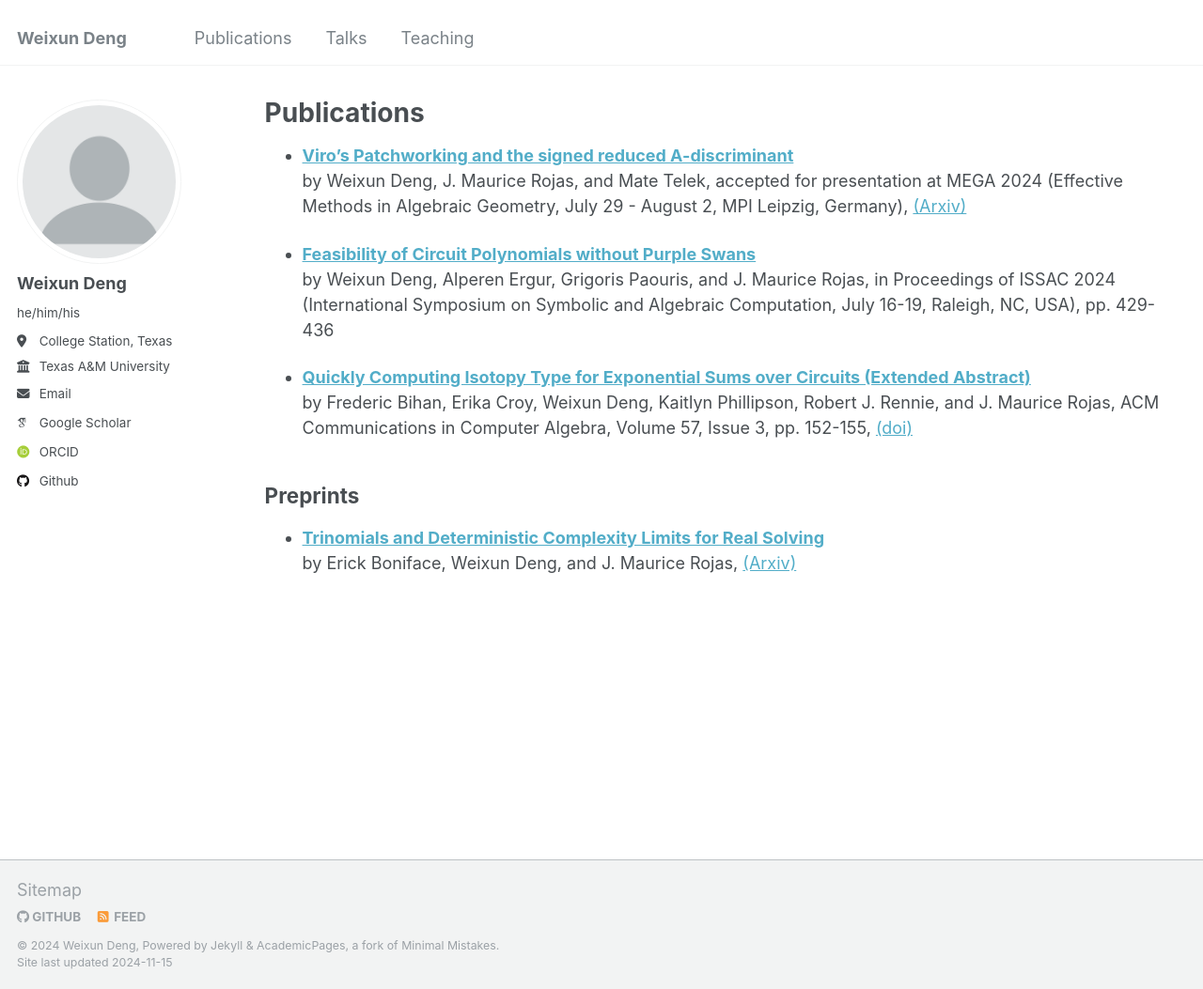
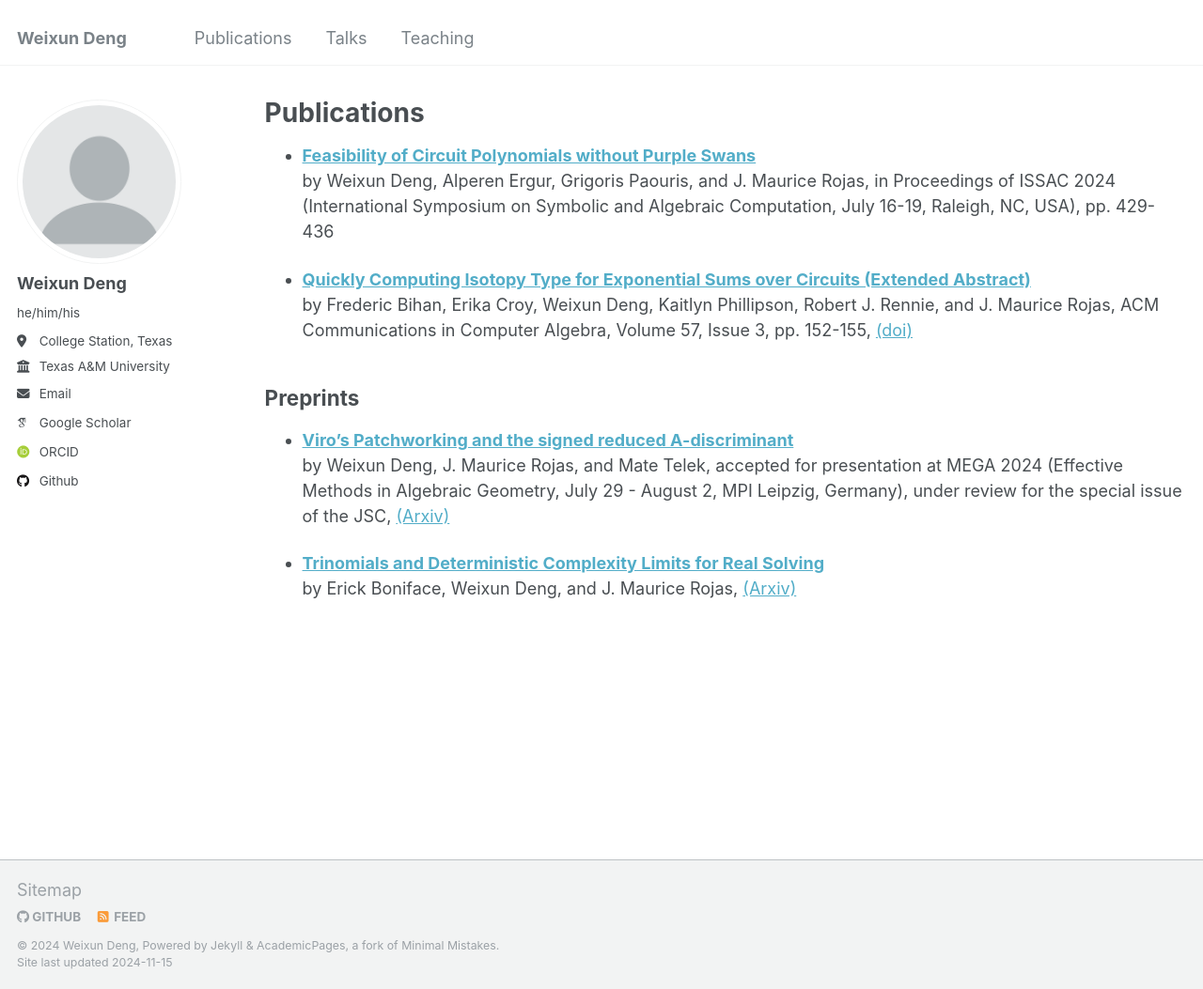
Before and after one commit to WeixunDeng/weixundeng.github.io, a Jekyll site: the page built from _pages/publications.md, in a window 1280 px wide and 1053 px high. Shown: the whole window at 94% size. Built offline with Jekyll 4.4.1, drawn with Linux system fonts in a browser that asks for light colours; some web fonts are replaced; part of the change alters nothing that is shown.

Commit message:
Update publications.md

```diff
--- a/_pages/publications.md
+++ b/_pages/publications.md
@@ -7,9 +7,6 @@ author_profile: true
 
 
 
-* <a href="/files/sa.pdf" target="_blank">**Viro's Patchworking and the signed reduced A-discriminant**<a/> <br/>
-by Weixun Deng, J. Maurice Rojas, and Mate Telek,
-accepted for presentation at MEGA 2024 (Effective Methods in Algebraic Geometry, July 29 - August 2, MPI Leipzig, Germany),  <a href="https://arxiv.org/abs/2403.08497" target="_blank">(Arxiv)</a>
 
 * <a href="/files/rb4.pdf" target="_blank">**Feasibility of Circuit Polynomials without Purple Swans**<a/> <br/>
 by Weixun Deng, Alperen Ergur, Grigoris Paouris, and J. Maurice Rojas,
@@ -20,5 +17,10 @@ by Frederic Bihan, Erika Croy, Weixun Deng, Kaitlyn Phillipson, Robert J. Rennie
 ACM Communications in Computer Algebra, Volume 57, Issue 3, pp. 152-155,  <a href="https://dl.acm.org/doi/10.1145/3637529.3637538" target="_blank">(doi)</a>
 
 ## Preprints ##
+* <a href="/files/sa.pdf" target="_blank">**Viro's Patchworking and the signed reduced A-discriminant**<a/> <br/>
+by Weixun Deng, J. Maurice Rojas, and Mate Telek,
+accepted for presentation at MEGA 2024 (Effective Methods in Algebraic Geometry, July 29 - August 2, MPI Leipzig, Germany), under review for the special issue of the
+JSC,  <a href="https://arxiv.org/abs/2403.08497" target="_blank">(Arxiv)</a>
+
 * <a href="/files/rea.pdf" target="_blank">**Trinomials and Deterministic Complexity Limits for Real Solving**<a/> <br/>
 by Erick Boniface, Weixun Deng, and J. Maurice Rojas,  <a href="https://arxiv.org/abs/2202.06115" target="_blank">(Arxiv)</a>
```
